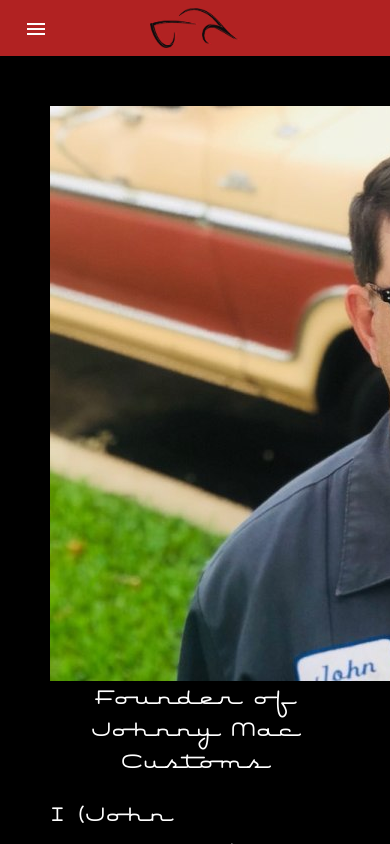
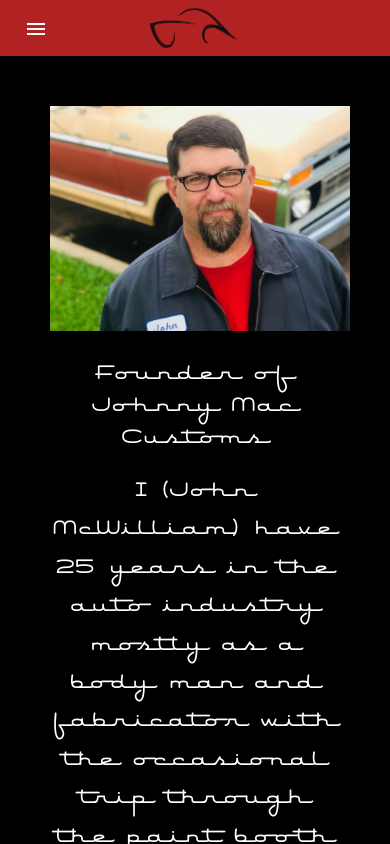
Before and after one commit to nick97eagles/Johnny_Mac_Customs, an Angular app in the folder johnny-mac-customs/: page /about in a window 390 px wide. Built offline with nearby package versions, Linux system fonts and the light colour scheme.

Commit message:
optimized about page for mobile

```diff
--- a/johnny-mac-customs/src/app/components/about/about.component.scss
+++ b/johnny-mac-customs/src/app/components/about/about.component.scss
@@ -24,3 +24,69 @@
     line-height: 1.6;
   }
 }
+
+@media(max-width: 1025px) {
+  .about_photo {
+    float: none;
+    margin: auto;
+  }
+}
+
+@media(max-width: 769px) {
+  .about_photo {
+    width: 700px;
+    height: 500px;
+  }
+
+  img {
+    width: 650px;
+  }
+}
+
+@media(max-width: 415px) {
+  .about_photo {
+    width: 300px;
+    height: 250px;
+  }
+
+  #details {
+    text-align: center;
+  }
+
+  img {
+    width: 300px;
+  }
+}
+
+@media(max-width: 376px) {
+  .about {
+    padding: 30px;
+  }
+
+  .about_photo {
+    width: 300px;
+  }
+
+  img {
+    width: 300px;
+  }
+}
+
+@media(max-width: 321px) {
+  .about {
+    padding: 10px;
+  }
+
+  .about_photo {
+    width: 275px;
+    height: 220px;
+  }
+
+  #details {
+    text-align: left;
+  }
+
+  img {
+    width: 275px;
+  }
+}
--- a/johnny-mac-customs/src/app/components/header/header.component.html
+++ b/johnny-mac-customs/src/app/components/header/header.component.html
@@ -3,16 +3,17 @@
     <button mat-icon-button class="menu-expand-button" (click)="toggleMenu()">
       <mat-icon id="menu-expand-icon">menu</mat-icon>
     </button>
-    <a mat-button class="header-logo-link" href="/home">
+    <a mat-button class="header-logo-link" [routerLink]="['/home']">
       <img id="header-logo" src="../../../assets/images/CARLOGO3.png" alt="Car Logo">
     </a>
     <div class="nav-items">
-      <a mat-button class="header-link" href="/about">About</a>
-      <button mat-button class="header-link" [matMenuTriggerFor]="restorations">Restorations</button>
+      <a mat-button class="header-link" [routerLink]="['/home']">Home</a>
+      <a mat-button class="header-link" [routerLink]="['/about']">About</a>
+      <!-- <button mat-button class="header-link" [matMenuTriggerFor]="restorations">Restorations</button>
       <mat-menu #restorations="matMenu">
         <a mat-menu-item>Car 1</a>
         <a mat-menu-item>Car 2</a>
-      </mat-menu>
+      </mat-menu> -->
     </div>
     <span class="spacer"></span>
     <div class="brand-icon-container">
--- a/johnny-mac-customs/src/app/components/header/header.module.ts
+++ b/johnny-mac-customs/src/app/components/header/header.module.ts
@@ -2,6 +2,7 @@
 import { HeaderComponent } from '../header/header.component';
 import { FontAwesomeModule } from '@fortawesome/angular-fontawesome';
 import { ComponentsModule } from '../components.module';
+import { RouterModule } from '@angular/router';
 
 // Angular Material
 import { MatToolbarModule } from '@angular/material/toolbar';
@@ -20,6 +21,7 @@
     FontAwesomeModule,
     MatMenuModule,
     ComponentsModule,
+    RouterModule,
   ],
   exports: [
     HeaderComponent,
```
